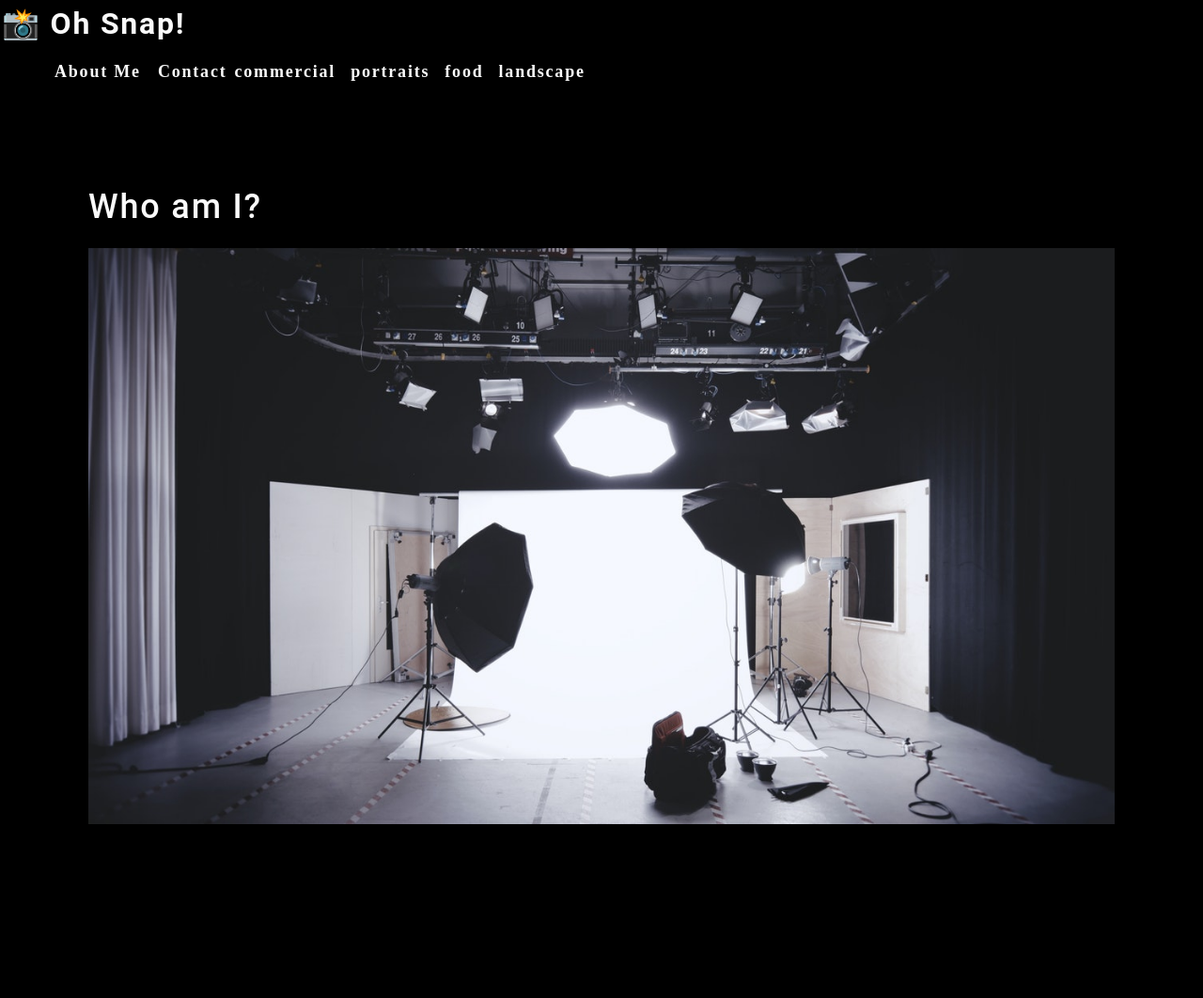
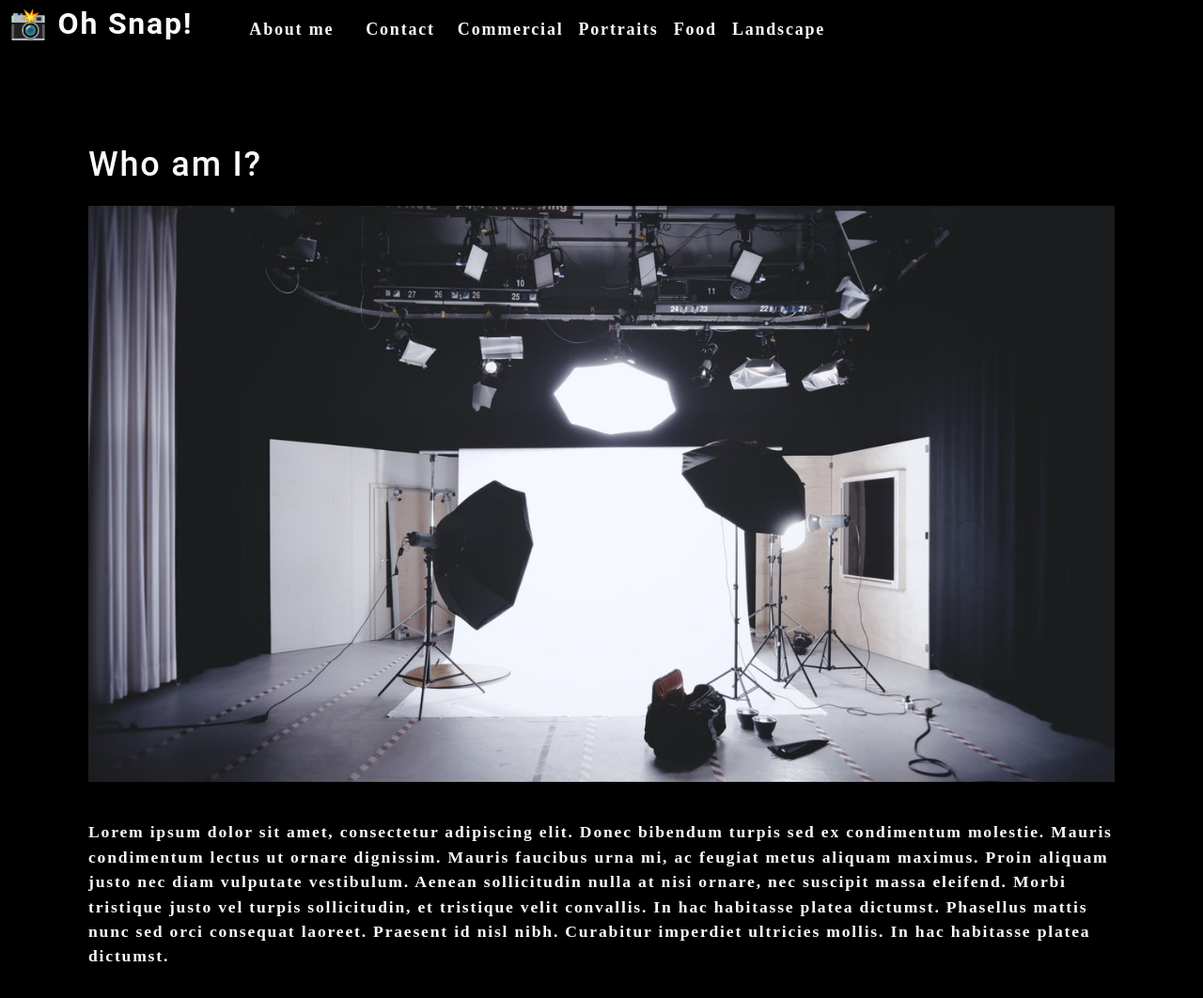
Before and after one commit to Bycicleace/photo-port, a React (Create React App) app: page / in a window 1280 px wide. Shown: the top 1062 px of the page at 94% size. Before the commit the page ends 991 px from the top, so only its background shows below. Built offline with nearby package versions, Linux system fonts and the light colour scheme.

Commit message:
Finished tests, then loaded snapshot

```diff
--- a/src/App.js
+++ b/src/App.js
@@ -1,5 +1,4 @@
-import React from 'react';  // This was not initially here. Does it need to be?
-// import './App.css';
+import React from 'react';
 import About from './components/About';
 import Nav from './components/Nav';
 
--- a/src/components/About/index.js
+++ b/src/components/About/index.js
@@ -6,6 +6,11 @@
         <section className='my-5'>
             <h1 id="about">Who am I?</h1>
             <img src={coverImage} className='my-2' style={{ width: "100%" }} alt="cover" />
+            <div className='my-2'>
+                <p>
+                    Lorem ipsum dolor sit amet, consectetur adipiscing elit. Donec bibendum turpis sed ex condimentum molestie. Mauris condimentum lectus ut ornare dignissim. Mauris faucibus urna mi, ac feugiat metus aliquam maximus. Proin aliquam justo nec diam vulputate vestibulum. Aenean sollicitudin nulla at nisi ornare, nec suscipit massa eleifend. Morbi tristique justo vel turpis sollicitudin, et tristique velit convallis. In hac habitasse platea dictumst. Phasellus mattis nunc sed orci consequat laoreet. Praesent id nisl nibh. Curabitur imperdiet ultricies mollis. In hac habitasse platea dictumst.
+                </p>
+            </div>
         </section>
     );
 }
--- a/src/components/Nav/index.js
+++ b/src/components/Nav/index.js
@@ -1,4 +1,7 @@
 import React from 'react';
+import { capitalizeFirstLetter } from '../../utils/helpers';
+
+function Nav() {
 
     const categories = [
         {
@@ -19,31 +22,33 @@
         }
     ];
 
-function categorySelected(name) {
-    console.log(`${name} clicked`);
+    const handleClick = (item) => {
+        console.log(item);
+        return item;
     }
 
-function Nav() {
     return (
-        <header>
+        <header className='flex-row px-1'>
             <h2>
-                <a href="/">
+                <a data-testid="link" href="/">
                     <span role="img" aria-label='camera'>📸</span> Oh Snap!
                 </a>
             </h2>
             <nav>
                 <ul className='flex-row'>
                     <li className='mx-2'>
-                        <a href='#about'>
-                            About Me
+                        <a data-testid="about" href='#about' onClick={() => handleClick("About")}>
+                            About me
                         </a>
                     </li>
-                    <li>
-                        <span>Contact</span>
+                    <li className='mx-2'>
+                        <span onClick={() => handleClick('Contact')}>Contact</span>
                     </li>
                     {categories.map((category) => (
                         <li className='mx-1' key={category.name}>
-                            <span onClick={categorySelected(category.name)}>{category.name}</span>
+                            <span onClick={() => { handleClick(category.name); }}>
+                                {capitalizeFirstLetter(category.name)}
+                            </span>
                         </li>
                     ))}
                 </ul>
```
Also changed, not shown: 2 other files (tests, documents, lock files or other folders). Lines whose indentation alone changed are shown as unchanged.
